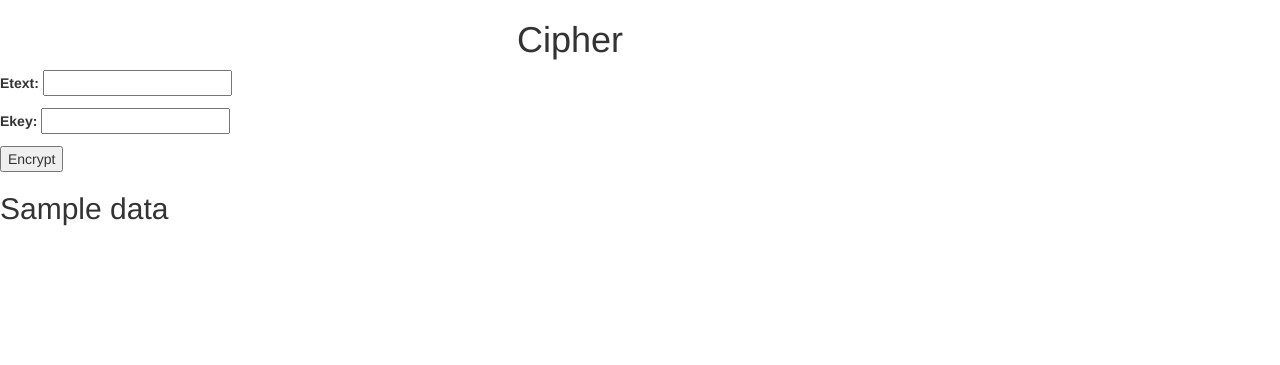
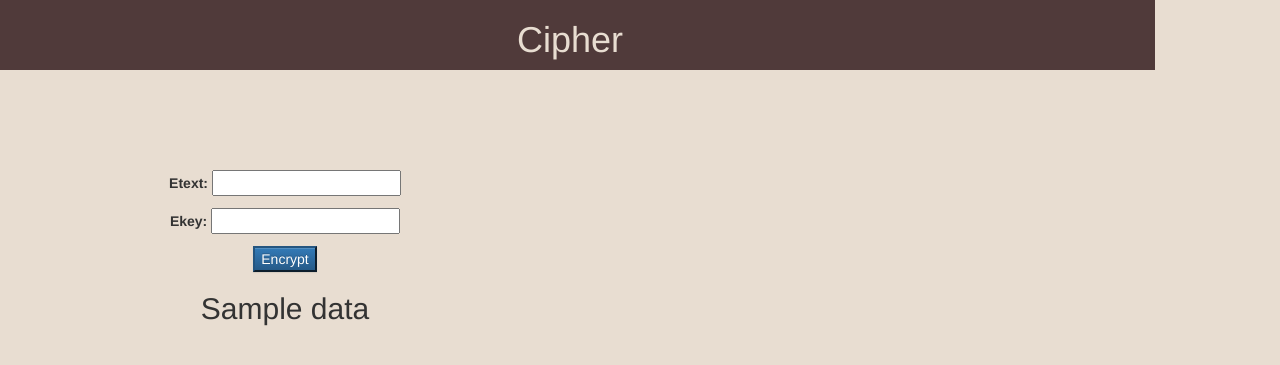
Before and after one commit to kss682/CIPHER-SITE, a Django app: template ciphersite/templates/base.html in a window 1280 px wide. Shown: the top 365 px of the page. Run offline with Django 3.2, Linux system fonts and the light colour scheme; tables that the repository leaves empty hold one stand-in row (values such as "Sample post"); the template is opened without the code that fills it: values that come from a table or form of the project are taken from there, most other values are stand-ins (such as "Sample title", 1, 10 or a date in 2020); some libraries are stand-ins or nearby versions.

Commit message:
from scratch

```diff
--- a/ciphersite/ciphersite/settings.py
+++ b/ciphersite/ciphersite/settings.py
@@ -119,3 +119,8 @@ USE_TZ = True
 # https://docs.djangoproject.com/en/2.1/howto/static-files/
 
 STATIC_URL = '/static/'
+STATICFILES_DIRS = (
+    os.path.join(BASE_DIR, 'static'),
+)
+
+STATIC_ROOT = os.path.join(BASE_DIR, 'staticfiles')
--- /dev/null
+++ b/ciphersite/static/css/base.css
@@ -0,0 +1,16 @@
+.header{
+  text-align: center;
+  column-fill: auto;
+  background-color: #503A3A;
+  font-size: 32px;
+  color: #E8DDD1;
+
+}
+
+
+
+body{
+  background-color: #E8DDD1;
+  margin: 0;
+ padding: 0;
+}
--- a/ciphersite/templates/base.html
+++ b/ciphersite/templates/base.html
@@ -2,26 +2,33 @@
 <html lang="en" dir="ltr">
   <head>
     <meta charset="utf-8">
+     <meta name="viewport" content="width=device-width, initial-scale=1, shrink-to-fit=no">
     <!-- Latest compiled and minified CSS -->
     <link rel="stylesheet" href="https://maxcdn.bootstrapcdn.com/bootstrap/3.3.7/css/bootstrap.min.css" integrity="sha384-BVYiiSIFeK1dGmJRAkycuHAHRg32OmUcww7on3RYdg4Va+PmSTsz/K68vbdEjh4u" crossorigin="anonymous">
-
+    <link rel="stylesheet" href="static/css/base.css">
     <!-- Optional theme -->
     <link rel="stylesheet" href="https://maxcdn.bootstrapcdn.com/bootstrap/3.3.7/css/bootstrap-theme.min.css" integrity="sha384-rHyoN1iRsVXV4nD0JutlnGaslCJuC7uwjduW9SVrLvRYooPp2bWYgmgJQIXwl/Sp" crossorigin="anonymous">
     <title>Cipher Site</title>
   </head>
   <body>
-    <div class="row container">
-        <div class="col-md-12 text-center">
+    <div class="row container header">
+        <div class="col-sm-12">
             <h1>Cipher</h1>
         </div>
     </div>
-    <div class="row container">
-      <form class="form-group" action = "/" method="post">
-          {% csrf_token %}
-          {{ form.as_p }}
-          <button type="submit" name="submit">Encrypt</button>
-      </form>
-      <h2>{{ data }}</h2>
+    <div class="row container" style="padding-top:100px">
+        <div class="col-sm-6 text-center">
+          <form class="form-group" action = "/" method="post">
+              {% csrf_token %}
+              {{ form.as_p }}
+              <button type="submit" name="submit" class="btn-primary">Encrypt</button>
+          </form>
+        <h2>{{ data }}</h2>
+      </div>
+    <div class="col-sm-6 text-center">
+
+
+    </div>
     </div>
 
   </body>
```
